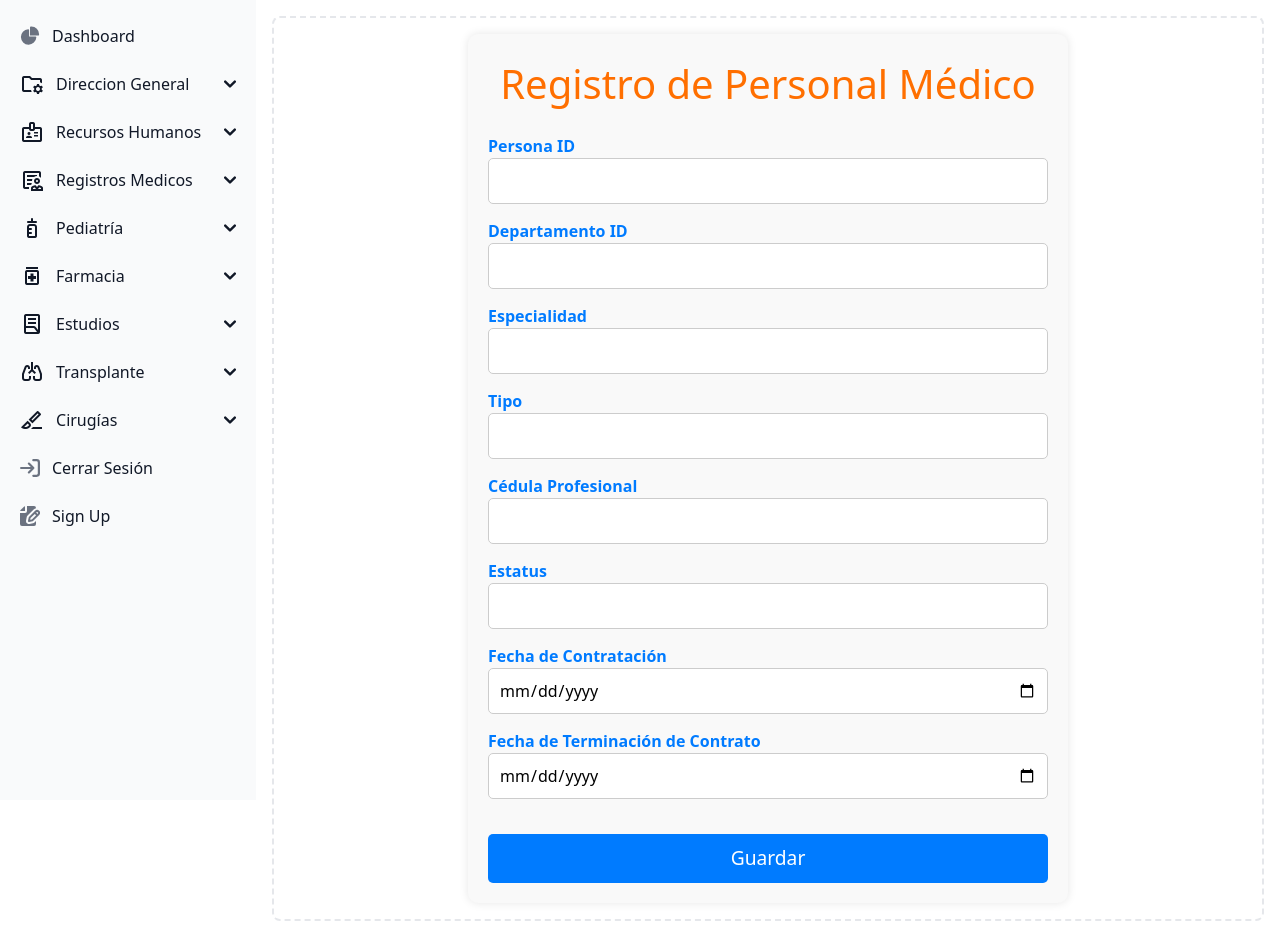
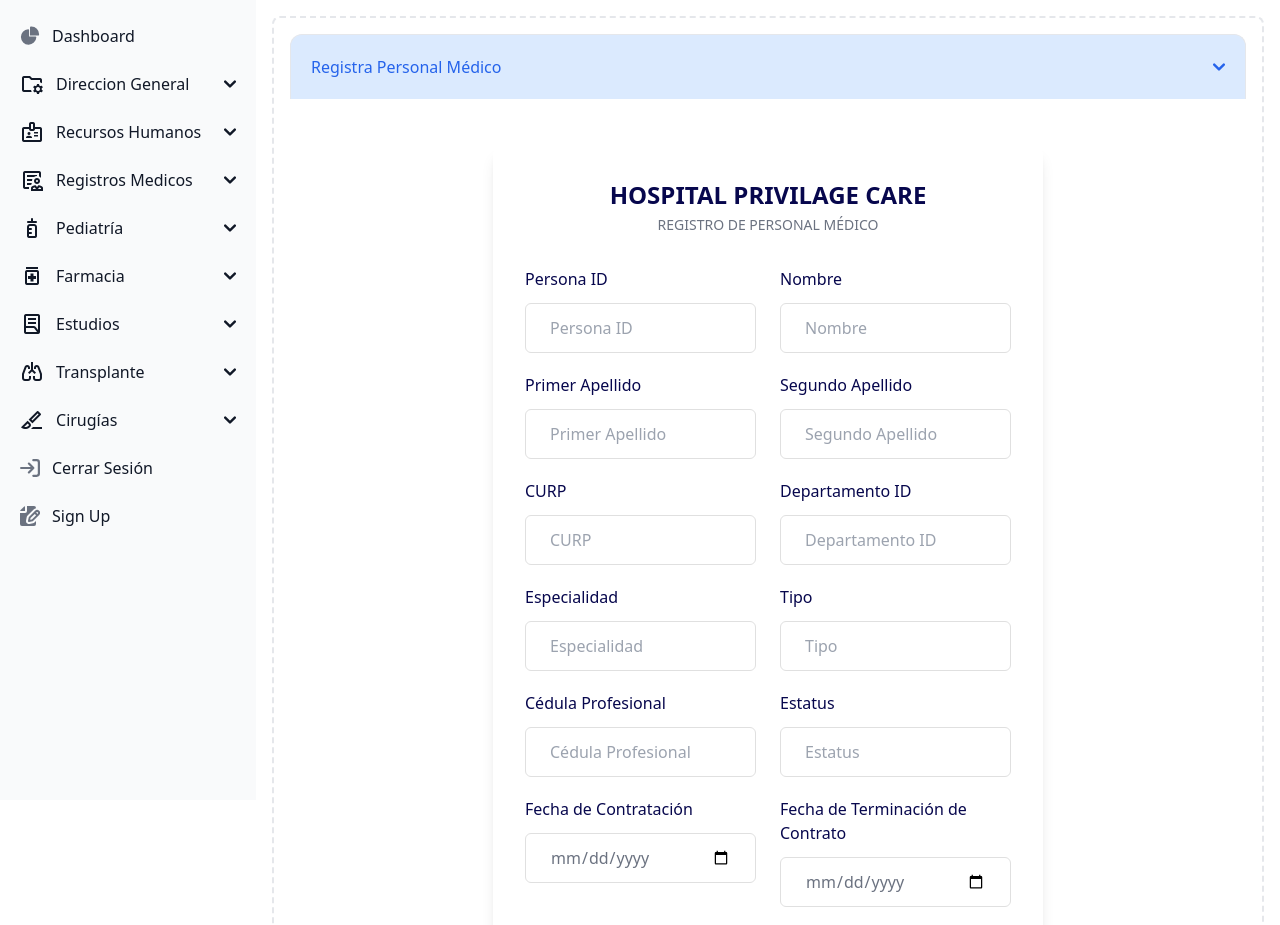
Before and after one commit to America02/hospital2.0, a Vue app in the folder frontend/sistema-hospital/: page /personalMedico in a window 1280 px wide. Shown: the top 925 px of the page. Built offline with nearby package versions, Linux system fonts and the light colour scheme.

Commit message:
Se agrego la modificacion de personal medico con su respectivo apartado

```diff
--- a/frontend/sistema-hospital/src/components/personalMedico.vue
+++ b/frontend/sistema-hospital/src/components/personalMedico.vue
@@ -1,131 +1,257 @@
 <template>
-    <div class="container">
-      <h1 class="title">Registro de Personal Médico</h1>
-      <form class="form">
-        <div class="form-group">
-          <label for="persona-id">Persona ID</label>
-          <input type="text" id="persona-id" v-model="personalMedico.personaID" required>
+  <div id="accordion-color" data-accordion="collapse" data-active-classes="bg-blue-100 dark:bg-gray-800 text-blue-600 dark:text-white">
+    <h2 id="accordion-color-heading-1">
+      <button type="button"
+              class="flex items-center justify-between w-full p-5 font-medium rtl:text-right text-gray-500 border border-b-0 border-gray-200 rounded-t-xl focus:ring-4 focus:ring-blue-200 dark:focus:ring-blue-800 dark:border-gray-700 dark:text-gray-400 hover:bg-blue-100 dark:hover:bg-gray-800 gap-3"
+              data-accordion-target="#accordion-color-body-1" aria-expanded="true" aria-controls="accordion-color-body-1">
+        <span>Registra Personal Médico</span>
+        <svg data-accordion-icon class="w-3 h-3 rotate-180 shrink-0" aria-hidden="true" xmlns="http://www.w3.org/2000/svg" fill="none" viewBox="0 0 10 6">
+          <path stroke="currentColor" stroke-linecap="round" stroke-linejoin="round" stroke-width="2" d="M9 5 5 1 1 5" />
+        </svg>
+      </button>
+    </h2>
+
+    <div id="accordion-color-body-1" class="hidden" aria-labelledby="accordion-color-heading-1">
+      <div class="flex items-center justify-center p-12">
+        <div class="mx-auto w-full max-w-[550px] bg-white p-8 rounded-lg shadow-lg">
+          <h2 class="text-2xl font-bold text-center mb-1 text-[#07074D]">HOSPITAL PRIVILAGE CARE</h2>
+          <p class="text-sm text-center mb-8 text-[#6B7280]">REGISTRO DE PERSONAL MÉDICO</p>
+          <form>
+            <div class="-mx-3 flex flex-wrap">
+              <div class="w-full px-3 sm:w-1/2">
+                <div class="mb-5">
+                  <label for="persona-id" class="mb-3 block text-base font-medium text-[#07074D]">Persona ID</label>
+                  <input type="text" name="persona-id" id="persona-id" placeholder="Persona ID" class="w-full rounded-md border border-[#e0e0e0] bg-white py-3 px-6 text-base font-medium text-[#6B7280] outline-none focus:border-[#6A64F1] focus:shadow-md" />
+                </div>
+              </div>
+              <div class="w-full px-3 sm:w-1/2">
+                <div class="mb-5">
+                  <label for="nombre" class="mb-3 block text-base font-medium text-[#07074D]">Nombre</label>
+                  <input type="text" name="nombre" id="nombre" placeholder="Nombre" class="w-full rounded-md border border-[#e0e0e0] bg-white py-3 px-6 text-base font-medium text-[#6B7280] outline-none focus:border-[#6A64F1] focus:shadow-md" />
+                </div>
+              </div>
+              <div class="w-full px-3 sm:w-1/2">
+                <div class="mb-5">
+                  <label for="primer-apellido" class="mb-3 block text-base font-medium text-[#07074D]">Primer Apellido</label>
+                  <input type="text" name="primer-apellido" id="primer-apellido" placeholder="Primer Apellido" class="w-full rounded-md border border-[#e0e0e0] bg-white py-3 px-6 text-base font-medium text-[#6B7280] outline-none focus:border-[#6A64F1] focus:shadow-md" />
+                </div>
+              </div>
+              <div class="w-full px-3 sm:w-1/2">
+                <div class="mb-5">
+                  <label for="segundo-apellido" class="mb-3 block text-base font-medium text-[#07074D]">Segundo Apellido</label>
+                  <input type="text" name="segundo-apellido" id="segundo-apellido" placeholder="Segundo Apellido" class="w-full rounded-md border border-[#e0e0e0] bg-white py-3 px-6 text-base font-medium text-[#6B7280] outline-none focus:border-[#6A64F1] focus:shadow-md" />
+                </div>
+              </div>
+              <div class="w-full px-3 sm:w-1/2">
+                <div class="mb-5">
+                  <label for="curp" class="mb-3 block text-base font-medium text-[#07074D]">CURP</label>
+                  <input type="text" name="curp" id="curp" placeholder="CURP" class="w-full rounded-md border border-[#e0e0e0] bg-white py-3 px-6 text-base font-medium text-[#6B7280] outline-none focus:border-[#6A64F1] focus:shadow-md" />
+                </div>
+              </div>
+              <div class="w-full px-3 sm:w-1/2">
+                <div class="mb-5">
+                  <label for="departamento-id" class="mb-3 block text-base font-medium text-[#07074D]">Departamento ID</label>
+                  <input type="text" name="departamento-id" id="departamento-id" placeholder="Departamento ID" class="w-full rounded-md border border-[#e0e0e0] bg-white py-3 px-6 text-base font-medium text-[#6B7280] outline-none focus:border-[#6A64F1] focus:shadow-md" />
+                </div>
+              </div>
+              <div class="w-full px-3 sm:w-1/2">
+                <div class="mb-5">
+                  <label for="especialidad" class="mb-3 block text-base font-medium text-[#07074D]">Especialidad</label>
+                  <input type="text" name="especialidad" id="especialidad" placeholder="Especialidad" class="w-full rounded-md border border-[#e0e0e0] bg-white py-3 px-6 text-base font-medium text-[#6B7280] outline-none focus:border-[#6A64F1] focus:shadow-md" />
+                </div>
+              </div>
+              <div class="w-full px-3 sm:w-1/2">
+                <div class="mb-5">
+                  <label for="tipo" class="mb-3 block text-base font-medium text-[#07074D]">Tipo</label>
+                  <input type="text" name="tipo" id="tipo" placeholder="Tipo" class="w-full rounded-md border border-[#e0e0e0] bg-white py-3 px-6 text-base font-medium text-[#6B7280] outline-none focus:border-[#6A64F1] focus:shadow-md" />
+                </div>
+              </div>
+              <div class="w-full px-3 sm:w-1/2">
+                <div class="mb-5">
+                  <label for="cedula-profesional" class="mb-3 block text-base font-medium text-[#07074D]">Cédula Profesional</label>
+                  <input type="text" name="cedula-profesional" id="cedula-profesional" placeholder="Cédula Profesional" class="w-full rounded-md border border-[#e0e0e0] bg-white py-3 px-6 text-base font-medium text-[#6B7280] outline-none focus:border-[#6A64F1] focus:shadow-md" />
+                </div>
+              </div>
+              <div class="w-full px-3 sm:w-1/2">
+                <div class="mb-5">
+                  <label for="estatus" class="mb-3 block text-base font-medium text-[#07074D]">Estatus</label>
+                  <input type="text" name="estatus" id="estatus" placeholder="Estatus" class="w-full rounded-md border border-[#e0e0e0] bg-white py-3 px-6 text-base font-medium text-[#6B7280] outline-none focus:border-[#6A64F1] focus:shadow-md" />
+                </div>
+              </div>
+              <div class="w-full px-3 sm:w-1/2">
+                <div class="mb-5">
+                  <label for="fecha-contratacion" class="mb-3 block text-base font-medium text-[#07074D]">Fecha de Contratación</label>
+                  <input type="date" name="fecha-contratacion" id="fecha-contratacion" class="w-full rounded-md border border-[#e0e0e0] bg-white py-3 px-6 text-base font-medium text-[#6B7280] outline-none focus:border-[#6A64F1] focus:shadow-md" />
+                </div>
+              </div>
+              <div class="w-full px-3 sm:w-1/2">
+                <div class="mb-5">
+                  <label for="fecha-terminacion-contrato" class="mb-3 block text-base font-medium text-[#07074D]">Fecha de Terminación de Contrato</label>
+                  <input type="date" name="fecha-terminacion-contrato" id="fecha-terminacion-contrato" class="w-full rounded-md border border-[#e0e0e0] bg-white py-3 px-6 text-base font-medium text-[#6B7280] outline-none focus:border-[#6A64F1] focus:shadow-md" />
+                </div>
+              </div>
+            </div>
+            <div>
+              <button class="hover:shadow-form rounded-md bg-[#6A64F1] py-3 px-8 text-base font-semibold text-white outline-none">Registrar</button>
+            </div>
+          </form>
+        </div>
+      </div>
     </div>
 
-        <div class="form-group">
-          <label for="departamento-id">Departamento ID</label>
-          <input type="text" id="departamento-id" v-model="personalMedico.departamentoID" required>
+    <h2 id="accordion-color-heading-2">
+      <button type="button"
+              class="flex items-center justify-between w-full p-5 font-medium rtl:text-right text-gray-500 border border-b-0 border-gray-200 focus:ring-4 focus:ring-blue-200 dark:focus:ring-blue-800 dark:border-gray-700 dark:text-gray-400 hover:bg-blue-100 dark:hover:bg-gray-800 gap-3"
+              data-accordion-target="#accordion-color-body-2" aria-expanded="false" aria-controls="accordion-color-body-2">
+        <span>Registros Agregados</span>
+        <svg data-accordion-icon class="w-3 h-3 rotate-0 shrink-0" aria-hidden="true" xmlns="http://www.w3.org/2000/svg" fill="none" viewBox="0 0 10 6">
+          <path stroke="currentColor" stroke-linecap="round" stroke-linejoin="round" stroke-width="2" d="M9 5 5 1 1 5" />
+        </svg>
+      </button>
+    </h2>
+
+    <div id="accordion-color-body-2" class="hidden" aria-labelledby="accordion-color-heading-2">
+      <div class="overflow-x-auto p-12">
+        <table class="w-full text-sm text-left text-gray-500 dark:text-gray-400">
+          <thead class="text-xs text-gray-700 uppercase bg-gray-50 dark:bg-gray-700 dark:text-gray-400">
+            <tr>
+              <th scope="col" class="px-6 py-3">Persona ID</th>
+              <th scope="col" class="px-6 py-3">Nombre</th>
+              <th scope="col" class="px-6 py-3">Especialidad</th>
+              <th scope="col" class="px-6 py-3">Estatus</th>
+              <th scope="col" class="px-6 py-3">Acciones</th>
+            </tr>
+          </thead>
+          <tbody>
+            <tr class="bg-white border-b dark:bg-gray-800 dark:border-gray-700 hover:bg-gray-50 dark:hover:bg-gray-600">
+              <td class="px-6 py-4">12345</td>
+              <td class="px-6 py-4">Juan Pérez</td>
+              <td class="px-6 py-4">Cardiología</td>
+              <td class="px-6 py-4">Activo</td>
+              <td class="px-6 py-4">
+                <button class="text-blue-600 dark:text-blue-500 hover:underline">Editar</button> |
+                <button class="text-red-600 dark:text-red-500 hover:underline">Eliminar</button>
+              </td>
+            </tr>
+            <!-- More rows as needed -->
+          </tbody>
+        </table>
       </div>
-
-        <div class="form-group">
-          <label for="especialidad">Especialidad</label>
-          <input type="text" id="especialidad" v-model="personalMedico.especialidad" required>
     </div>
-
-        <div class="form-group">
-          <label for="tipo">Tipo</label>
-          <input type="text" id="tipo" v-model="personalMedico.tipo" required>
-        </div>
-
-        <div class="form-group">
-          <label for="cedula-profesional">Cédula Profesional</label>
-          <input type="text" id="cedula-profesional" v-model="personalMedico.cedulaProfesional" required>
-        </div>
-
-        <div class="form-group">
-          <label for="estatus">Estatus</label>
-          <input type="text" id="estatus" v-model="personalMedico.estatus" required>
-        </div>
-
-        <div class="form-group">
-          <label for="fecha-contratacion">Fecha de Contratación</label>
-          <input type="date" id="fecha-contratacion" v-model="personalMedico.fechaContratacion" required>
-        </div>
-
-        <div class="form-group">
-          <label for="fecha-terminacion-contrato">Fecha de Terminación de Contrato</label>
-          <input type="date" id="fecha-terminacion-contrato" v-model="personalMedico.fechaTerminacionContrato" required>
-        </div>
-
-        <button type="submit" class="submit-button">Guardar</button>
-      </form>
   </div>
 </template>
 
 <script>
 export default {
+  name: 'PersonalMedico',
   data() {
     return {
-        personalMedico: {
-          personaID: '',
-          departamentoID: '',
-          especialidad: '',
-          tipo: '',
-          cedulaProfesional: '',
-          estatus: '',
-          fechaContratacion: '',
-          fechaTerminacionContrato: ''
-        }
+      registros: []
     };
   },
   methods: {
-      guardar() {
-        // Lógica para guardar los datos
+    registrarPersonal() {
+      // Método para registrar personal médico
+    },
+    editarRegistro(id) {
+      // Método para editar un registro
+    },
+    eliminarRegistro(id) {
+      // Método para eliminar un registro
     }
   }
-  };
+}
 </script>
 
 <style scoped>
-  .container {
-    max-width: 600px;
-    margin: 0 auto;
+.formulario-registro {
+  max-width: 550px;
+  margin: auto;
+  background: white;
   padding: 20px;
-    background-color: #f9f9f9;
-    border-radius: 10px;
-    box-shadow: 0 0 10px rgba(0, 0, 0, 0.1);
+  border-radius: 8px;
+  box-shadow: 0 2px 10px rgba(0, 0, 0, 0.1);
 }
 
-  .title {
-    font-size: 2.5em;
-    color: #ff6f00;
+.formulario-registro h2 {
+  font-size: 24px;
+  font-weight: bold;
   text-align: center;
+  margin-bottom: 10px;
+}
+
+.formulario-registro p {
+  font-size: 14px;
+  text-align: center;
+  margin-bottom: 20px;
+  color: #6B7280;
+}
+
+.formulario-registro label {
+  font-size: 16px;
+  font-weight: medium;
+  margin-bottom: 5px;
+  color: #07074D;
+}
+
+.formulario-registro input {
+  width: 100%;
+  border: 1px solid #e0e0e0;
+  border-radius: 4px;
+  padding: 10px;
+  font-size: 16px;
+  color: #6B7280;
   margin-bottom: 20px;
 }
 
-  .form {
-    display: flex;
-    flex-direction: column;
+.formulario-registro button {
+  background-color: #6A64F1;
+  color: white;
+  font-size: 16px;
+  font-weight: bold;
+  padding: 10px 20px;
+  border: none;
+  border-radius: 4px;
+  cursor: pointer;
+  transition: all 0.3s ease;
 }
 
-  .form-group {
-    margin-bottom: 15px;
+.formulario-registro button:hover {
+  box-shadow: 0 4px 10px rgba(0, 0, 0, 0.2);
 }
 
-  label {
-    font-weight: bold;
-    color: #007bff;
-    margin-bottom: 5px;
+.tabla-registros {
+  width: 100%;
+  overflow-x: auto;
 }
 
-  input[type="text"],
-  input[type="date"] {
+.tabla-registros table {
   width: 100%;
-    padding: 10px;
-    border: 1px solid #ccc;
-    border-radius: 5px;
-    box-sizing: border-box;
-    font-size: 1em;
+  border-collapse: collapse;
 }
 
-  .submit-button {
-    padding: 10px 20px;
-    background-color: #007bff;
-    color: white;
-    border: none;
-    border-radius: 5px;
-    cursor: pointer;
-    font-size: 1.2em;
-    margin-top: 20px;
-    transition: background-color 0.3s;
+.tabla-registros th, .tabla-registros td {
+  padding: 10px;
+  text-align: left;
+  border-bottom: 1px solid #e0e0e0;
 }
 
-  .submit-button:hover {
-    background-color: #0056b3;
+.tabla-registros th {
+  background-color: #f0f0f0;
+  color: #07074D;
+}
+
+.tabla-registros tr:hover {
+  background-color: #f9f9f9;
+}
+
+.tabla-registros button {
+  color: #1d4ed8;
+  cursor: pointer;
+  text-decoration: underline;
+}
+
+.tabla-registros button:hover {
+  color: #2563eb;
 }
 </style>
```
Lines whose indentation alone changed are shown as unchanged.
